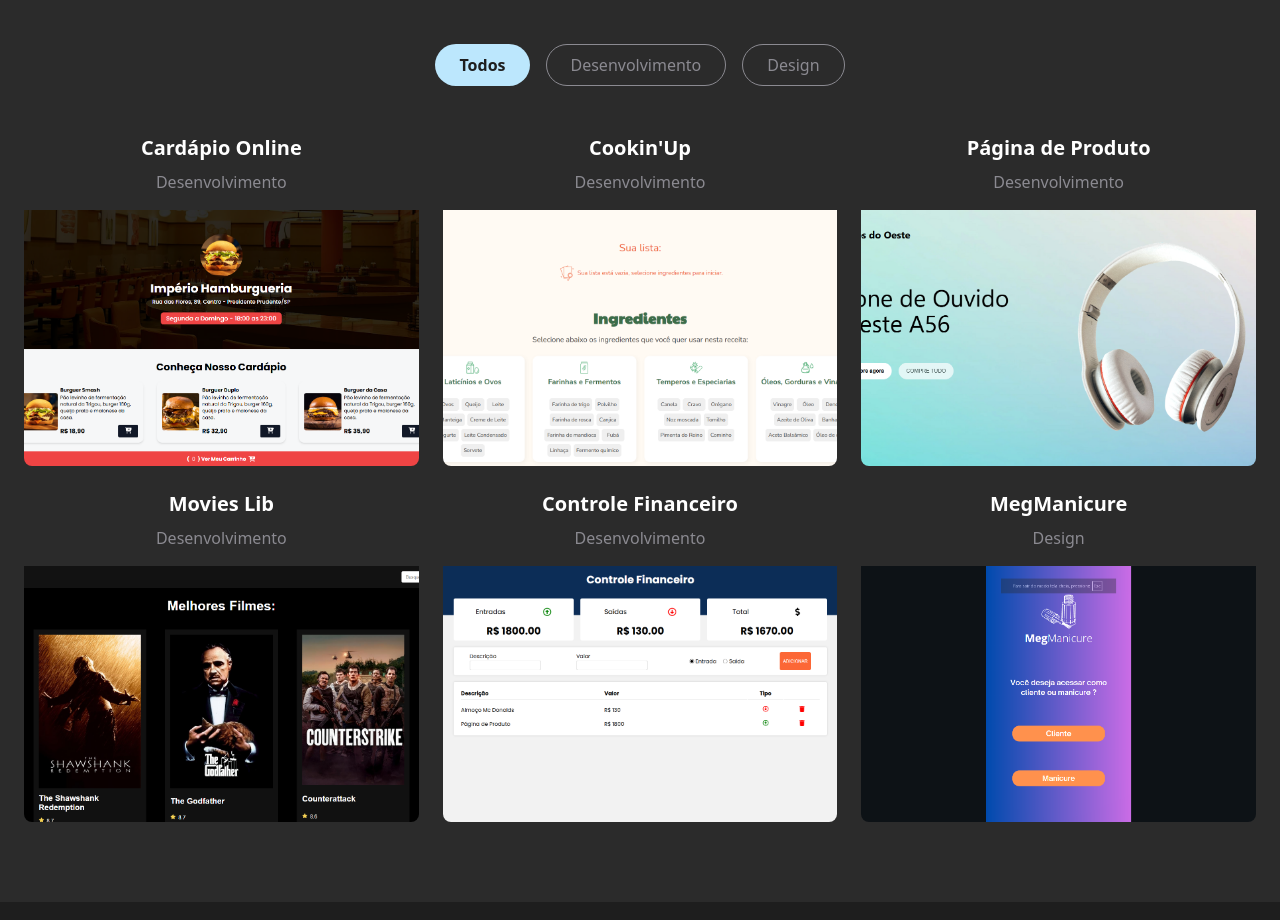
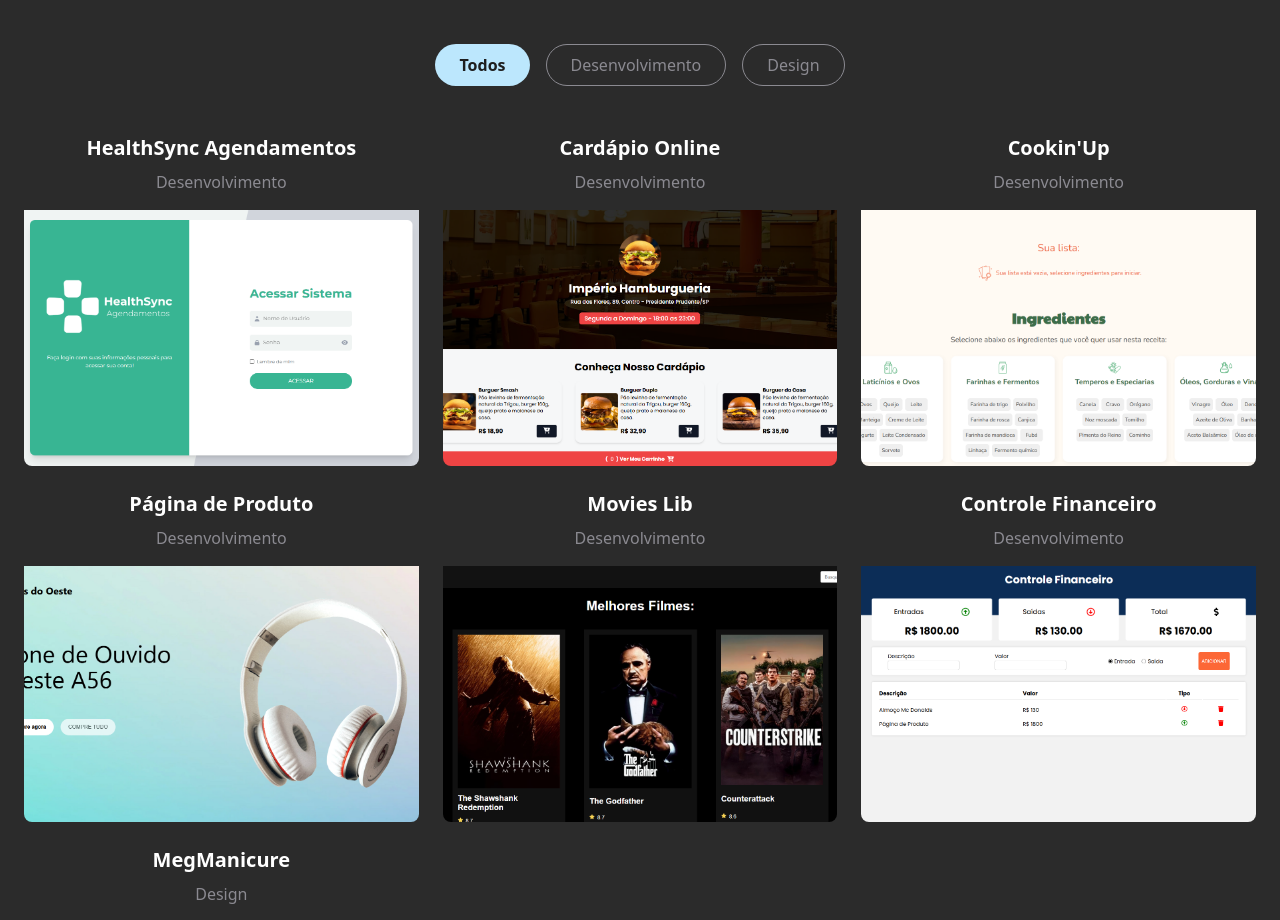
Before and after one commit to DevMatheusMarques/portfolio, a Vue app: page / in a window 1280 px wide. Shown: the part 1880-2800 px from the top of the page. Built offline with nearby package versions, Linux system fonts and the light colour scheme.

Commit message:
feat: New project added to the portfolio.

```diff
--- a/src/App.vue
+++ b/src/App.vue
@@ -89,8 +89,8 @@
               <h3 class="text-xl font-semibold mb-2">{{ project.title }}</h3>
               <p class="text-[#8B8A91] mb-4">{{ project.category }}</p>
             </div>
-            <a :href="project.link" class="text-[#BCE7FD] hover:underline cursor-pointer">
-              <img :src="project.image" :alt="project.title"
+            <a :href="project.link" target="_blank" rel="noopener noreferrer" class="text-[#BCE7FD] hover:underline cursor-pointer">
+            <img :src="project.image" :alt="project.title"
                    class="w-full h-64 object-cover" />
             </a>
           </div>
@@ -183,6 +183,12 @@
 }
 
 const projects: Project[] = [
+  {
+    title: 'HealthSync Agendamentos',
+    category: 'Desenvolvimento',
+    image: '/assets/health-sync-agendamentos.png?height=400&width=600',
+    link: 'https://healthsyncagendamentos.vercel.app/'
+  },
   {
     title: 'Cardápio Online',
     category: 'Desenvolvimento',
```
Also changed, not shown: public/assets/health-sync-agendamentos.png (added).
